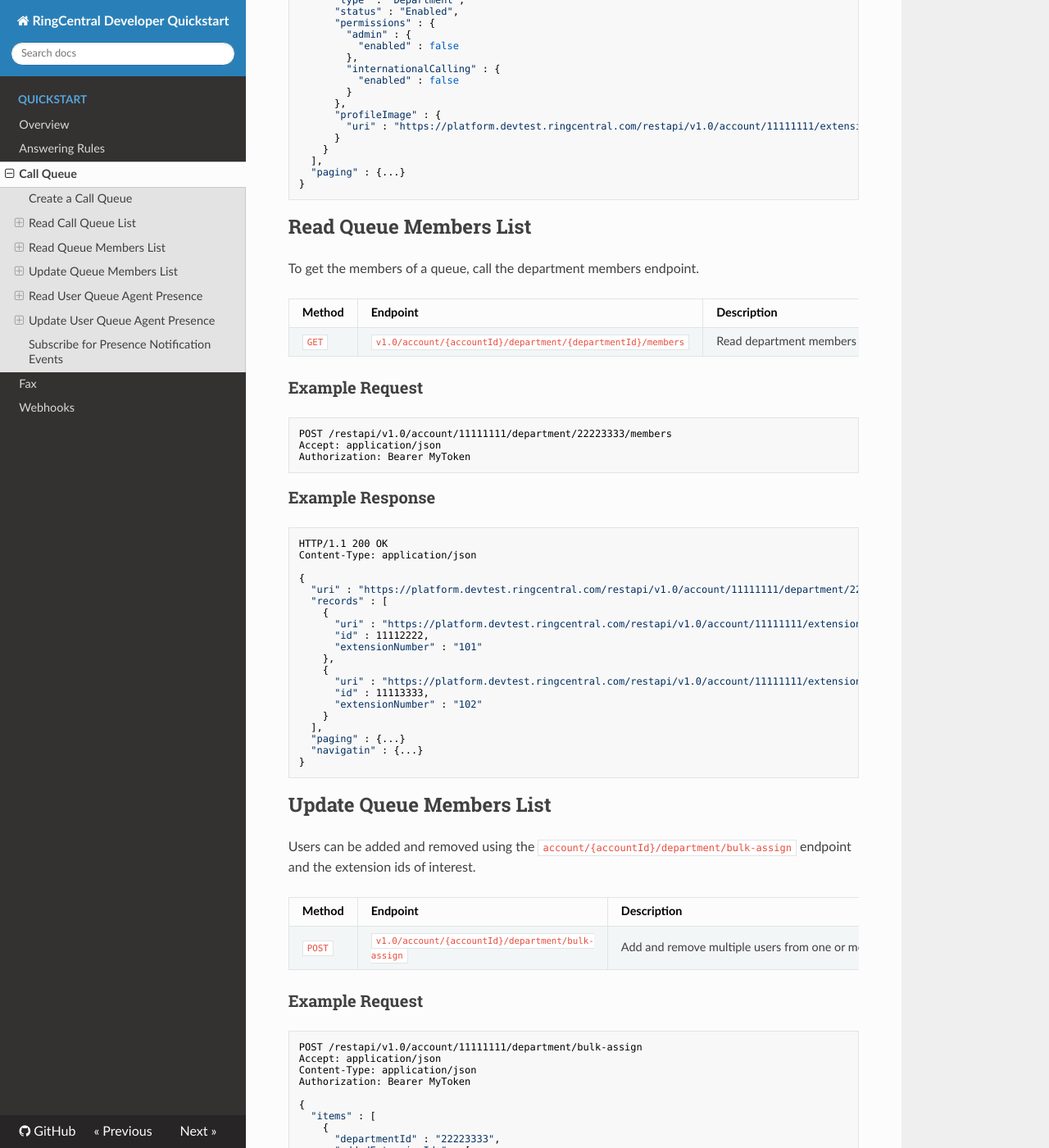
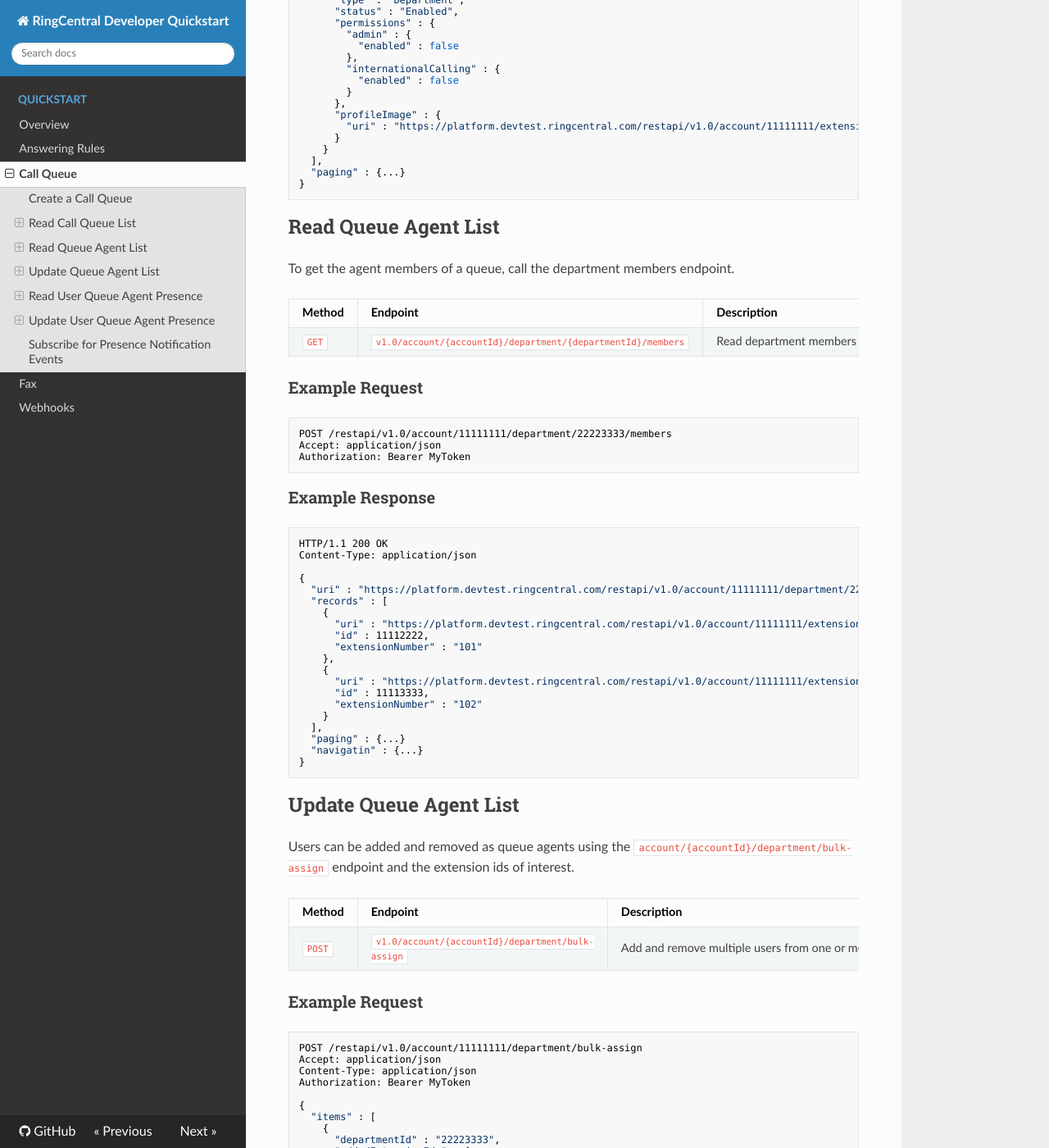
Before and after one commit to grokify/ringcentral-docs-quickstart, an MkDocs documentation site: the page built from docs/call_queue.md, in a window 1280 px wide and 1400 px high, scrolled down 995 px. Shown: the whole window at 82% size. Built offline with MkDocs 1.6.1, drawn with Linux system fonts in a browser that asks for light colours; nearby versions of some CDN libraries; old or Windows-style settings are respelled for this version of MkDocs.

Commit message:
update call queue

````diff
--- a/docs/call_queue.md
+++ b/docs/call_queue.md
@@ -61,9 +61,9 @@ Content-Type: application/json
 }
 ```
 
-## Read Queue Members List
+## Read Queue Agent List
 
-To get the members of a queue, call the department members endpoint.
+To get the agent members of a queue, call the department members endpoint.
 
 | Method | Endpoint | Description |
 |--------|----------|-------------|
@@ -102,9 +102,9 @@ Content-Type: application/json
 }
 ```
 
-## Update Queue Members List
+## Update Queue Agent List
 
-Users can be added and removed using the `account/{accountId}/department/bulk-assign` endpoint and the extension ids of interest.
+Users can be added and removed as queue agents using the `account/{accountId}/department/bulk-assign` endpoint and the extension ids of interest.
 
 | Method | Endpoint | Description |
 |--------|----------|-------------|
````
